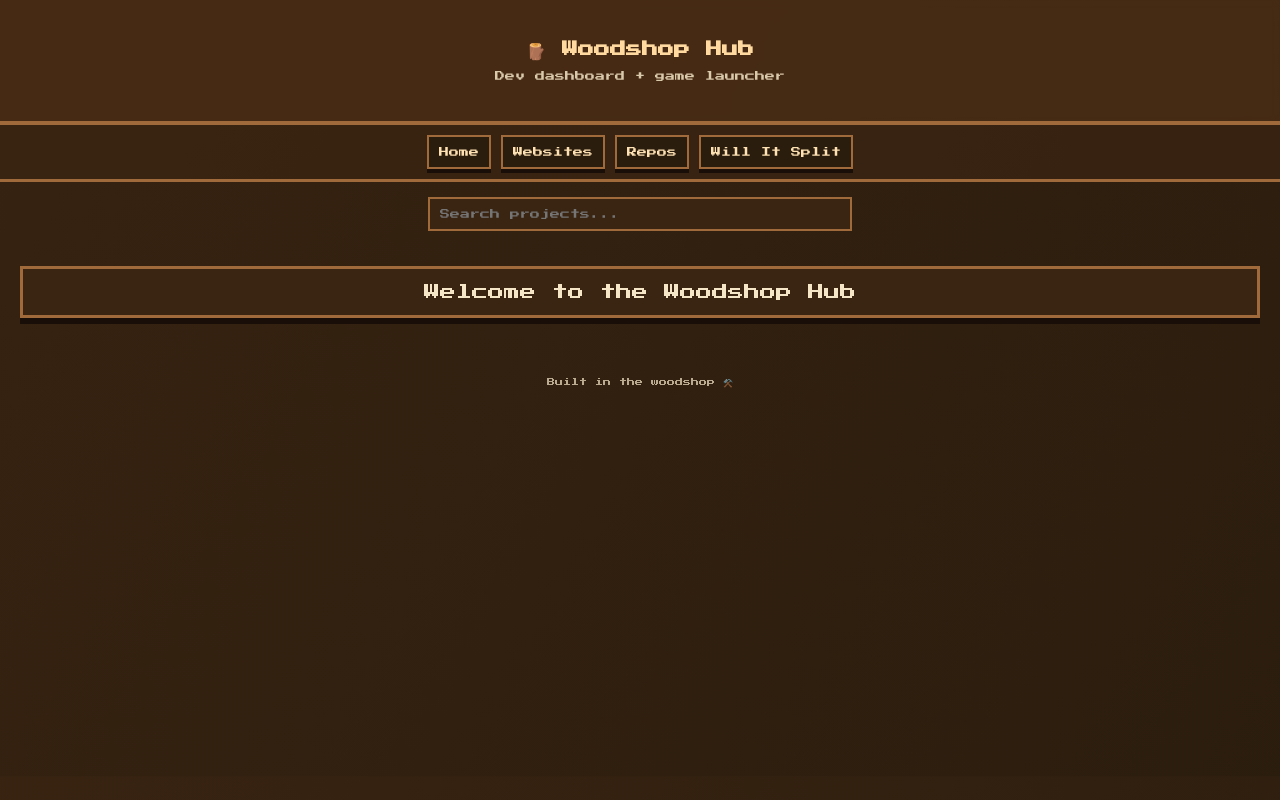
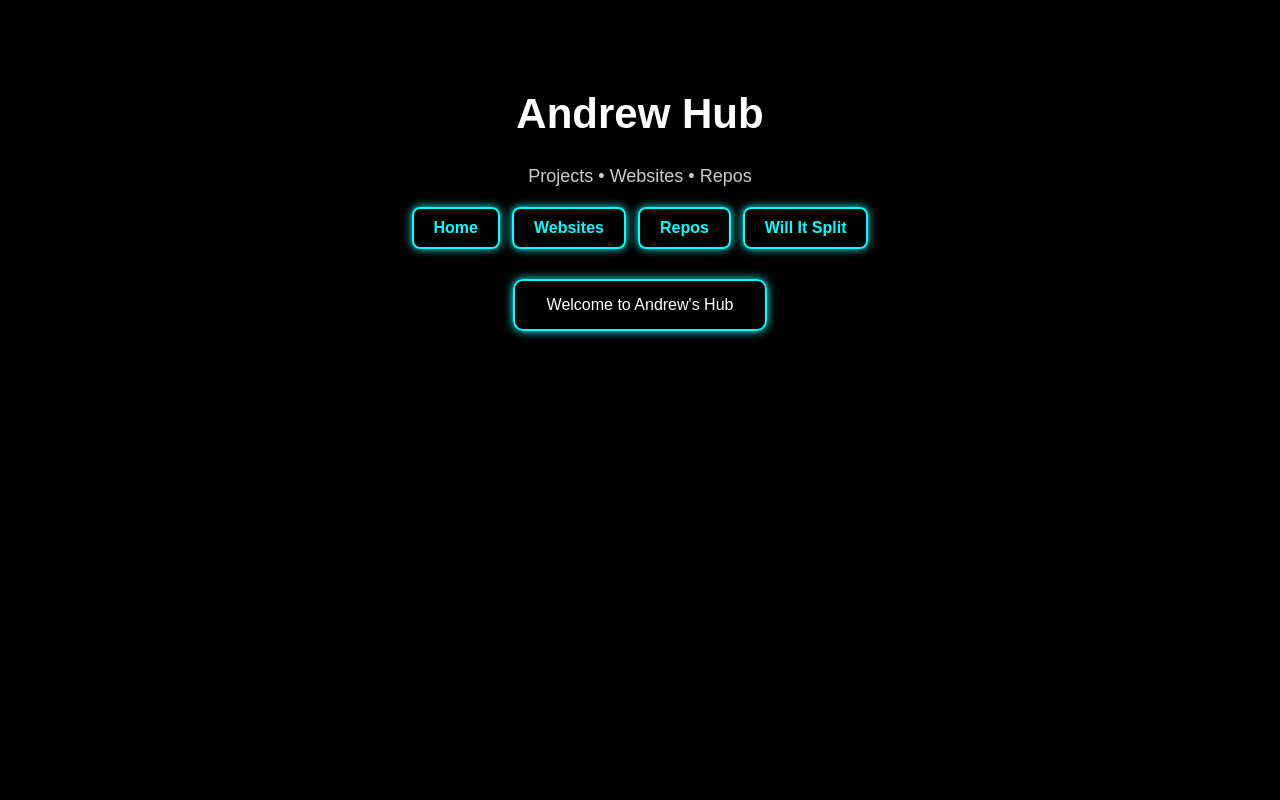
Before and after one commit to Will-It-Split/woodshop-hub, a plain HTML site: page index.html in a window 1280 px wide. Drawn offline with Linux system fonts and the light colour scheme.

Commit message:
Update index.html

```diff
--- a/index.html
+++ b/index.html
@@ -3,229 +3,171 @@
 <head>
   <meta charset="UTF-8" />
   <meta name="viewport" content="width=device-width, initial-scale=1.0" />
-  <title>Andrew's Woodshop Hub</title>
+  <title>Andrew Hub</title>
 
   <style>
-    @import url('https://fonts.googleapis.com/css2?family=Press+Start+2P&display=swap');
-
-    /* 🪵 Animated wood background */
-    body {
+/* Base styles */
+body, html {
   margin: 0;
-      font-family: 'Press Start 2P', monospace;
-      color: #f5e6c8;
+  padding: 0;
+  height: 100%;
+  font-family: Arial, sans-serif;
+  background: black;
+  color: white;
   text-align: center;
-      background: linear-gradient(120deg, #2b1d0e, #3a2412, #2b1d0e);
-      background-size: 300% 300%;
-      animation: woodMove 12s ease infinite;
+  overflow-x: hidden;
 }
 
-    @keyframes woodMove {
-      0% { background-position: 0% 50%; }
-      50% { background-position: 100% 50%; }
-      100% { background-position: 0% 50%; }
+canvas {
+  position: fixed;
+  top: 0;
+  left: 0;
+  z-index: 0;
+}
+
+.content {
+  position: relative;
+  z-index: 1;
+  padding: 40px 20px;
 }
 
 header {
-      padding: 30px 20px;
-      background: rgba(75, 46, 22, 0.8);
-      border-bottom: 4px solid #a06a3b;
-      backdrop-filter: blur(4px);
+  padding: 20px;
+  background: rgba(0, 0, 0, 0.7);
+  backdrop-filter: blur(5px);
+}
+
+nav {
+  display: flex;
+  justify-content: center;
+  flex-wrap: wrap;
+  gap: 12px;
+  margin-top: 10px;
+}
+
+nav a {
+  padding: 10px 20px;
+  border: 2px solid #00ffff;
+  border-radius: 8px;
+  color: #00ffff;
+  text-decoration: none;
+  font-weight: bold;
+  background: rgba(0, 0, 0, 0.4);
+  box-shadow: 0 0 8px #00ffff;
+  transition: 0.3s ease-in-out;
+  cursor:pointer;
+}
+
+nav a:hover {
+  background: #00ffff;
+  color: black;
+  box-shadow: 0 0 16px #00ffff, 0 0 32px #00ffff;
+  transform: scale(1.05);
 }
 
 h1 {
-      font-size: 16px;
-      color: #ffd9a0;
+  font-size: 42px;
+  margin-top: 30px;
 }
 
-    p { font-size: 10px; opacity: 0.85; }
-
-    /* Tabs */
-    .tabs {
-      display: flex;
-      justify-content: center;
-      gap: 10px;
-      flex-wrap: wrap;
-      padding: 10px;
-      background: rgba(58,36,18,0.8);
-      border-bottom: 3px solid #a06a3b;
+p {
+  font-size: 18px;
+  color: #ccc;
+  max-width: 700px;
+  margin: 20px auto;
 }
 
-    .tab {
-      cursor: pointer;
-      padding: 10px;
-      font-size: 10px;
-      background: #2b1d0e;
-      border: 2px solid #a06a3b;
-      color: #ffe2b3;
-      box-shadow: 0 4px 0 #1a0f08;
+.button {
+  display: inline-block;
+  margin: 15px 10px;
+  padding: 15px 30px;
+  font-size: 20px;
+  border-radius: 10px;
+  color: #00ffff;
+  background: rgba(0, 0, 0, 0.4);
+  border: 2px solid #00ffff;
+  text-decoration: none;
+  box-shadow: 0 0 10px #00ffff, 0 0 25px #00ffff inset;
+  transition: transform 0.3s, box-shadow 0.3s;
 }
 
-    .tab:hover { transform: translateY(-2px); }
-
-    .section { display: none; padding: 20px; }
-    .show { display: block; }
-
-    /* Search bar */
-    .search {
-      margin: 15px auto;
-      padding: 10px;
-      width: 80%;
-      max-width: 400px;
-      font-family: inherit;
-      font-size: 10px;
-      background: #3a2412;
-      border: 2px solid #a06a3b;
-      color: #ffe2b3;
+.button:hover {
+  background: #00ffff;
+  color: black;
+  box-shadow: 0 0 20px #00ffff, 0 0 40px #00ffff inset;
+  transform: scale(1.05);
 }
 
-    /* Folders */
-    details {
-      margin: 10px auto;
-      max-width: 900px;
-      background: rgba(58,36,18,0.6);
-      border: 2px solid #a06a3b;
-      padding: 10px;
+.section { display:none; }
+.section.show { display:block; }
+
+.card {
+  display:inline-block;
+  margin:10px;
+  padding:15px;
+  border-radius:10px;
+  border:2px solid #00ffff;
+  box-shadow:0 0 10px #00ffff;
+  background:rgba(0,0,0,0.4);
+  min-width:220px;
 }
 
-    summary {
-      cursor: pointer;
-      font-size: 10px;
-      color: #ffd9a0;
-    }
-
-    /* Cards */
-    .container {
-      display: grid;
-      grid-template-columns: repeat(auto-fit, minmax(180px, 1fr));
-      gap: 15px;
-      padding: 10px;
-    }
-
-    .card {
-      background: #3a2412;
-      border: 3px solid #a06a3b;
-      padding: 15px;
-      box-shadow: 0 6px 0 #1a0f08;
-    }
-
-    .card:hover { transform: translateY(-5px); }
-
-    a {
-      color: #ffe2b3;
-      font-size: 10px;
-      display: block;
-      margin-top: 8px;
-      text-decoration: none;
-    }
-
-    .play {
-      margin-top: 8px;
-      display: inline-block;
-      padding: 5px;
-      border: 2px solid #a06a3b;
-      background: #2b1d0e;
-      cursor: pointer;
-    }
-
-    /* WILL IT SPLIT GAME STYLE */
-    .game {
-      background: radial-gradient(circle, #1b1208, #000);
-      min-height: 400px;
-      padding: 20px;
-    }
-
-    .big-btn {
-      display: block;
-      margin: 10px auto;
-      padding: 15px;
-      border: 3px solid #a06a3b;
-      background: #3a2412;
-      cursor: pointer;
-      width: 200px;
-    }
-
-    footer {
-      margin-top: 40px;
-      font-size: 8px;
-      opacity: 0.7;
+.search {
+  padding:10px;
+  width:60%;
+  max-width:400px;
+  border:2px solid #00ffff;
+  background:black;
+  color:#00ffff;
+  margin:20px;
 }
   </style>
 </head>
 
 <body>
 
+<canvas id="bg"></canvas>
+
+<div class="content">
+
 <header>
-  <h1>🪵 Woodshop Hub</h1>
-  <p>Dev dashboard + game launcher</p>
+  <h1>Andrew Hub</h1>
+  <p>Projects • Websites • Repos</p>
+
+  <nav>
+    <a onclick="show('home')">Home</a>
+    <a onclick="show('web')">Websites</a>
+    <a onclick="show('repos')">Repos</a>
+    <a onclick="show('willit')">Will It Split</a>
+  </nav>
 </header>
 
-<div class="tabs">
-  <div class="tab" onclick="show('home')">Home</div>
-  <div class="tab" onclick="show('websites')">Websites</div>
-  <div class="tab" onclick="show('repos')">Repos</div>
-  <div class="tab" onclick="show('willit')">Will It Split</div>
+<div id="home" class="section show">
+  <div class="card">Welcome to Andrew's Hub</div>
 </div>
 
-<input class="search" placeholder="Search projects..." onkeyup="filterCards(this.value)" />
-
-<!-- HOME -->
-<div id="home" class="section show">
-  <div class="card">Welcome to the Woodshop Hub</div>
+<div id="web" class="section">
+    <div class="button" onclick="window.open('https://will-it-split.github.io/will-it-split-v1/')">Play V1</div>
+    <div class="button" onclick="window.open('https://will-it-split.github.io/Test-/')">Play Test</div>
+    <div class="button" onclick="window.open('https://will-it-split.github.io/woodshop-hub/')">Vew Hub</div>
 </div>
 
-<!-- WEBSITES -->
-<div id="websites" class="section">
-  <details open>
-    <summary>🌐 Websites</summary>
-    <div class="container">
-
-      <div class="card">
-        Will It Split V1
-        <a href="https://will-it-split.github.io/will-it-split-v1/">Open</a>
-        <div class="play" onclick="window.open('https://will-it-split.github.io/will-it-split-v1/')">▶ Play</div>
+<div id="repos" class="section">
+  <div class="button" onclick="window.open('https://github.com/Will-It-Split/will-it-split-v1')">Will It Split Current</div>
+  <div class="button" onclick="window.open('https://github.com/Will-It-Split/Test-')">Test</div>
+  <div class="button" onclick="window.open('https://github.com/Will-It-Split/woodshop-hub')">Woodshop Hub</div>
 </div>
 
-      <div class="card">
-        Test
-        <a href="https://will-it-split.github.io/Test-/">Open</a>
-        <div class="play" onclick="window.open('https://will-it-split.github.io/Test-/')">▶ Play</div>
-      </div>
+<div id="willit" class="section">
+  <h2>Will It Split</h2>
 
-      <div class="card">
-        Woodshop Hub
-        <a href="https://will-it-split.github.io/woodshop-hub/">Open</a>
-        <div class="play" onclick="window.open('https://will-it-split.github.io/woodshop-hub/')">▶ Play</div>
+  <div class="button" onclick="window.open('https://will-it-split.github.io/will-it-split-v1/')">Play V1</div>
+
+  <div class="button" onclick="window.open('https://github.com/Will-It-Split/will-it-split-v1')">V1 Repo</div>
+
 </div>
 
 </div>
-  </details>
-</div>
-
-<!-- REPOS -->
-<div id="repos" class="section">
-  <details open>
-    <summary>📦 Repos</summary>
-    <div class="container">
-
-      <div class="card">Will It Split V1<a href="https://github.com/Will-It-Split/will-it-split-v1">GitHub</a></div>
-      <div class="card">Test<a href="https://github.com/Will-It-Split/Test-">GitHub</a></div>
-      <div class="card">Woodshop Hub<a href="https://github.com/Will-It-Split/woodshop-hub">GitHub</a></div>
-
-    </div>
-  </details>
-</div>
-
-<!-- WILL IT SPLIT GAME HUB -->
-<div id="willit" class="section game">
-  <h2>⚒️ Will It Split</h2>
-  <p>Select a version</p>
-
-  <div class="big-btn" onclick="window.open('https://will-it-split.github.io/will-it-split-v1/')">▶ Play V1</div>
-  <div class="big-btn" onclick="window.open('https://github.com/Will-It-Split/will-it-split-v1')">📦 V1 Repo</div>
-
-</div>
-
-<footer>Built in the woodshop ⚒️</footer>
 
 <script>
 function show(id){
@@ -233,9 +175,9 @@ function show(id){
   document.getElementById(id).classList.add('show');
 }
 
-function filterCards(q){
+function filter(q){
   document.querySelectorAll('.card').forEach(c=>{
-    c.style.display = c.innerText.toLowerCase().includes(q.toLowerCase()) ? 'block':'none';
+    c.style.display = c.innerText.toLowerCase().includes(q.toLowerCase()) ? 'inline-block':'none';
   });
 }
 </script>
```
Lines whose indentation alone changed are shown as unchanged.
